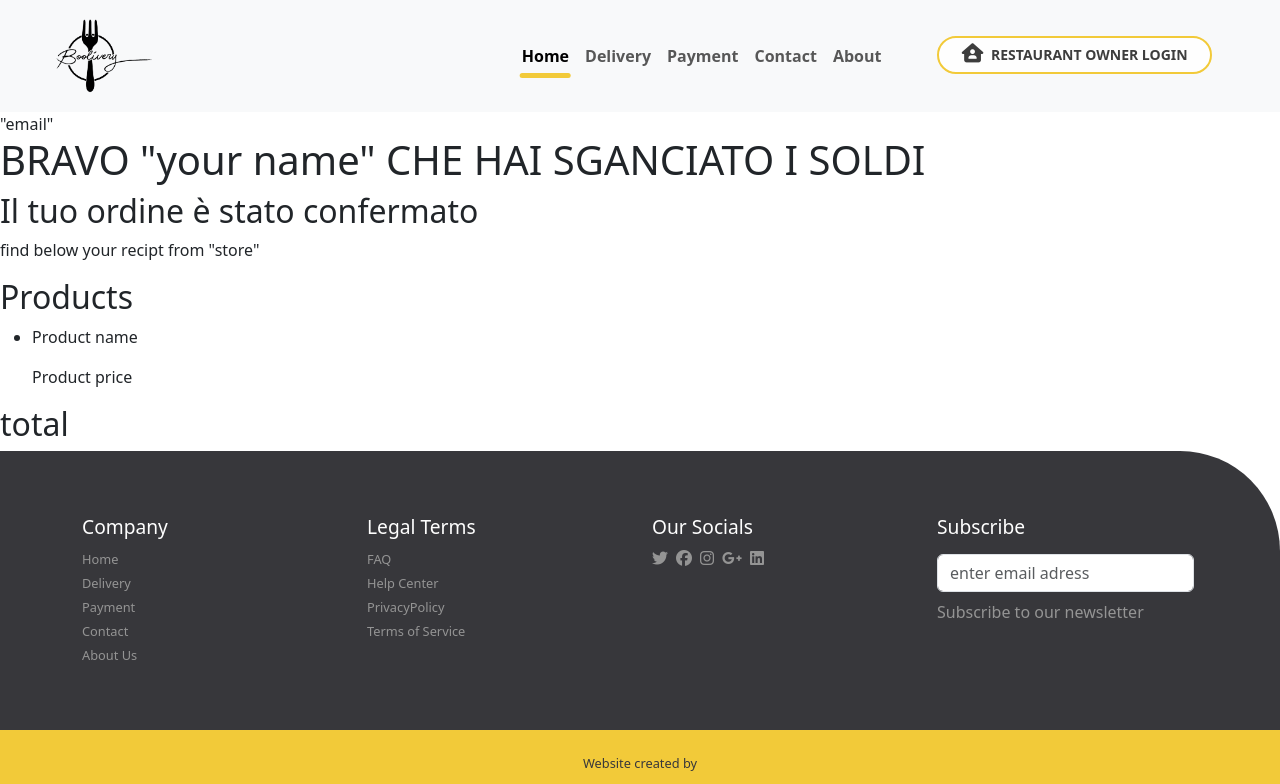
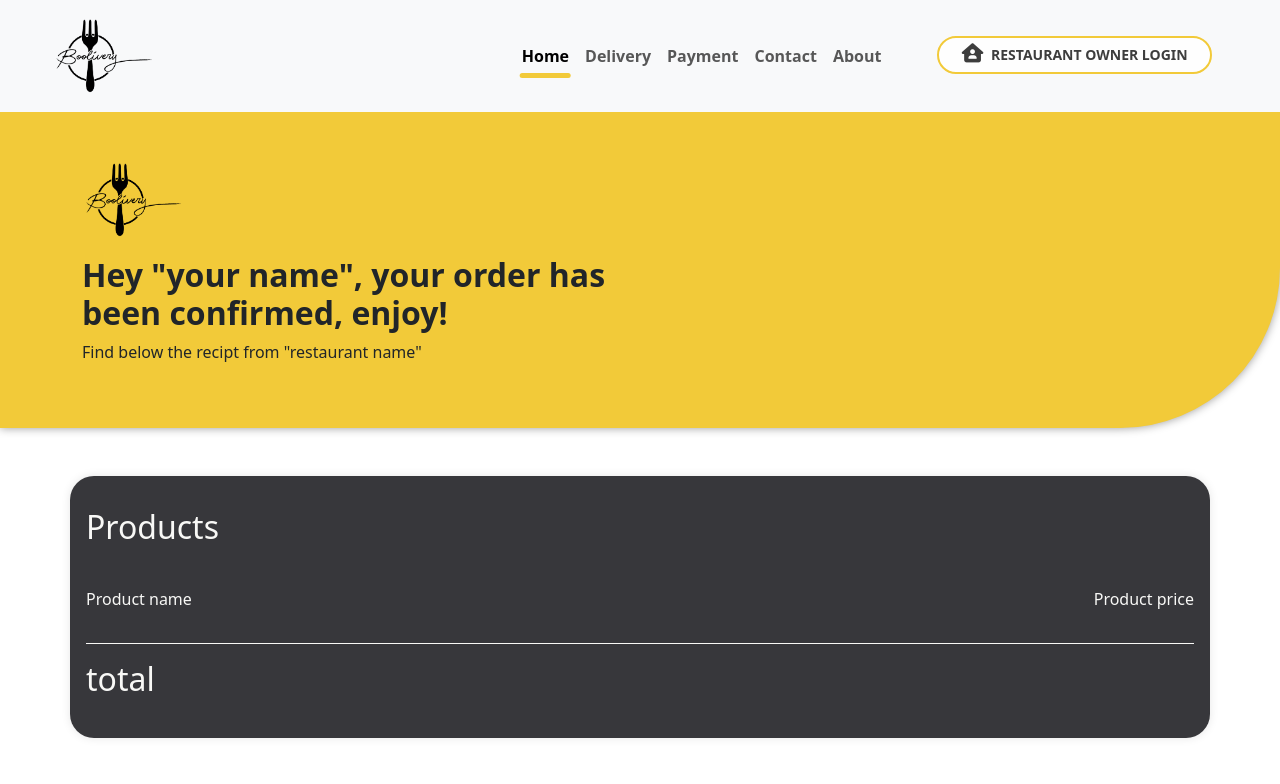
Before and after one commit to emanuele-pogliari/boolivery-frontend, a Vue app: page /confirm-order in a window 1280 px wide. Shown: the top 784 px of the page. Built offline with nearby package versions, Linux system fonts and the light colour scheme; what vue-awesome-paginate would draw is missing.

Commit message:
layout checkpoint

```diff
--- a/src/Pages/ConfirmOrder.vue
+++ b/src/Pages/ConfirmOrder.vue
@@ -3,11 +3,28 @@
 
 
 <template>
-  <span>"email"</span>
-  <h1>BRAVO "your name" CHE HAI SGANCIATO I SOLDI</h1>
-  <h2>Il tuo ordine è stato confermato</h2>
 
-  <p>find below your recipt from "store"</p>
+  <div class="bg_confirmation_order mb-5">
+    <div class="container">
+
+      <div class="d-flex flex-column py-5">
+        <img class="pb-3" src="/img/logo/Logo.png" alt="">
+        <div class="customer_content">
+          <h1>Hey "your name", your order has been confirmed, enjoy!</h1>
+          <p>Find below the recipt from "restaurant name"</p>
+        </div>
+      </div>
+
+
+      <div>
+
+      </div>
+
+    </div>
+  </div>
+
+
+  <div class="invoice container mb-5">
 
     <h2>Products</h2>
     <ul>
@@ -16,9 +33,66 @@
         <p>Product price</p>
       </li>
     </ul>
+    <h2>total</h2>
 
-  <h2>total</h2>
+  </div>
+
+
+
+
 
 </template>
 
-<style></style>
+<style lang="scss" scoped>
+@use "/src/variabiles.scss" as *;
+@use "/src/mixins.scss" as *;
+
+.bg_confirmation_order {
+
+  background-color: $secondary_color;
+  border-bottom-right-radius: 10rem;
+  box-shadow: 0px 0px 10px 0px rgba(0, 0, 0, 0.4);
+
+  img {
+    width: 100px;
+    display: block;
+
+  }
+
+  h1 {
+    font-size: 2rem;
+    font-weight: 700;
+  }
+
+  .customer_content {
+    max-width: 600px;
+  }
+
+
+}
+
+.invoice {
+  color: $background_color_dark;
+  background-color: $primary_color;
+  border-radius: 24px;
+  box-shadow: 0px 0px 10px 0px rgba(0, 0, 0, 0.1);
+  padding: 1rem;
+
+  ul {
+    list-style: none;
+    padding: 0;
+    margin: 0;
+  }
+
+  li {
+    display: flex;
+    justify-content: space-between;
+    padding: 1rem 0;
+    border-bottom: 1px solid $background_color_dark;
+  }
+
+  h2 {
+    padding: 1rem 0;
+  }
+}
+</style>
```
Lines whose indentation alone changed are shown as unchanged.
